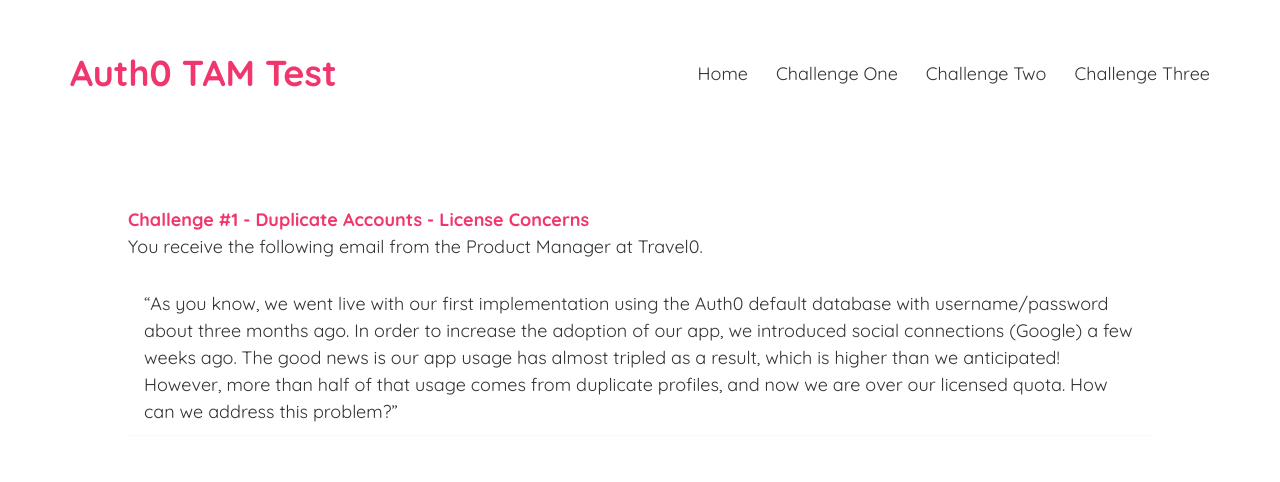
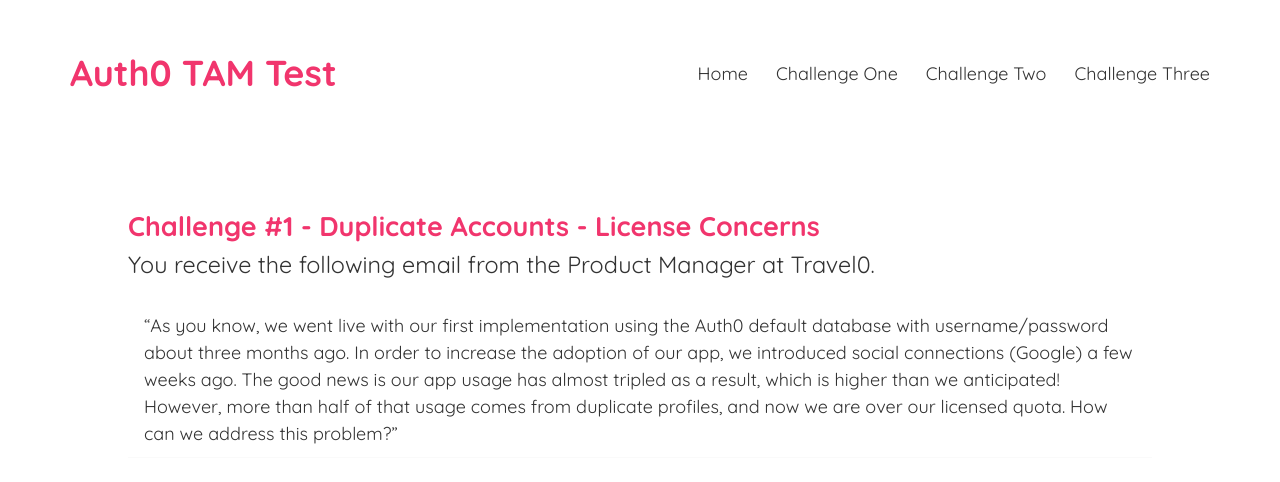
Before and after one commit to afide26/authtamtech, a React (Create React App) app: page /challengeone in a window 1280 px wide. Shown: the top 482 px of the page. Built offline with nearby package versions, Linux system fonts and the light colour scheme.

Commit message:
Validated CSS

```diff
--- a/src/index.css
+++ b/src/index.css
@@ -28,19 +28,19 @@
 
 .page-title h2{
   color: #f1356d;
-  font-size: calc(2rem *.0.75);
+  font-size: calc(2rem * 0.75);
 }
 
 .page-title h3{
   color: #333;
   font-weight:normal;
-  font-size: calc(2rem *.0.65);
+  font-size: calc(2rem * 0.65);
 }
 
 .page-title h4{
   color: #333;
   font-weight:normal;
-  font-size: calc(2rem *.0.35);
+  font-size: calc(2rem * 0.35);
 }
 .nav-title-link{
   margin-left:0 !important;
```
